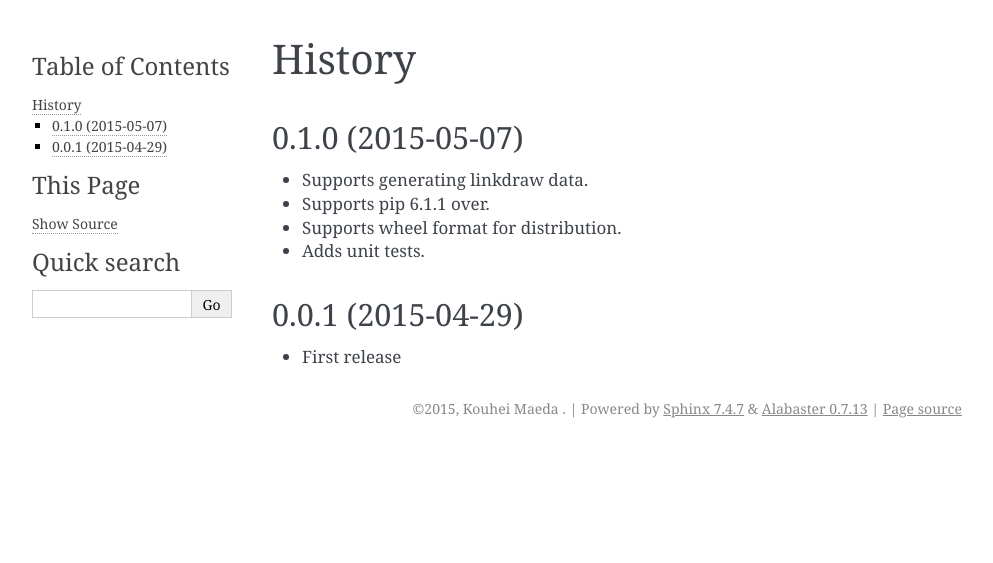
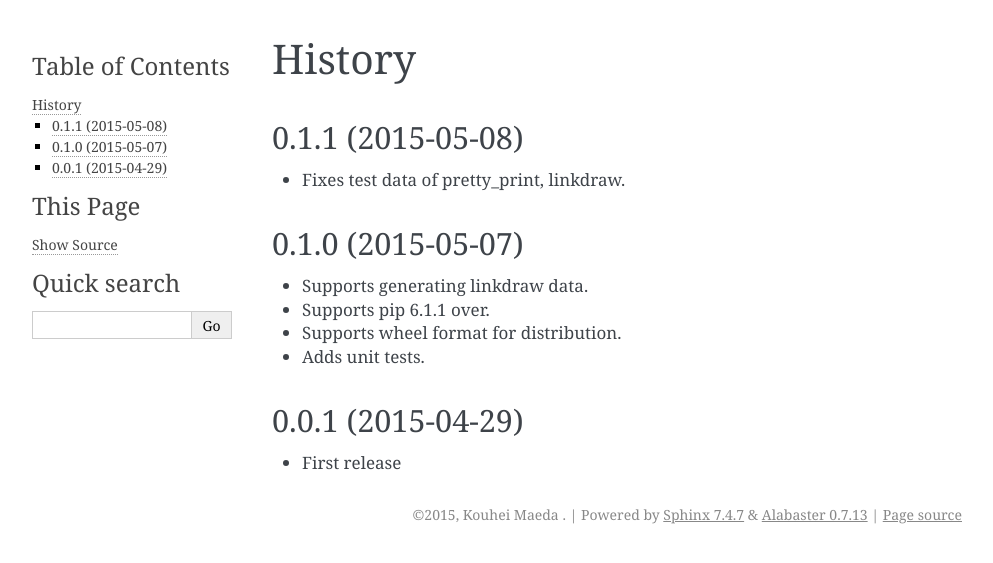
Before and after one commit to mkouhei/py-deps, a Sphinx documentation site: the page built from docs/source/HISTORY.rst, in a window 1280 px wide. Shown: the top 563 px of the page, without its empty margins (148-1141 px from the left). Built offline with Sphinx 7.4.7, drawn with Linux system fonts in a browser that asks for light colours.

Commit message:
Bump version.
Signed-off-by: Kouhei Maeda <mkouhei@palmtb.net>

```diff
--- a/docs/source/HISTORY.rst
+++ b/docs/source/HISTORY.rst
@@ -1,5 +1,10 @@
 History
 =======
+
+0.1.1 (2015-05-08)
+------------------
+
+* Fixes test data of pretty_print, linkdraw.
 
 0.1.0 (2015-05-07)
 ------------------
--- a/docs/source/conf.py
+++ b/docs/source/conf.py
@@ -57,7 +57,7 @@ copyright = '2015, Kouhei Maeda <mkouhei@palmtb.net>'
 # The short X.Y version.
 version = '0.1'
 # The full version, including alpha/beta/rc tags.
-release = '0.1.0'
+release = '0.1.1'
 
 # The language for content autogenerated by Sphinx. Refer to documentation
 # for a list of supported languages.
--- a/setup.py
+++ b/setup.py
@@ -79,7 +79,7 @@ with open('extras_requirement.txt', 'w') as _file:
     _file.write('\n'.join(extras_require.get('reST')))
 
 setup(name='py-deps',
-      version='0.1.0',
+      version='0.1.1',
       description='parsing the Python deps and generating graph data',
       long_description=long_description,
       author='Kouhei Maeda',
```
